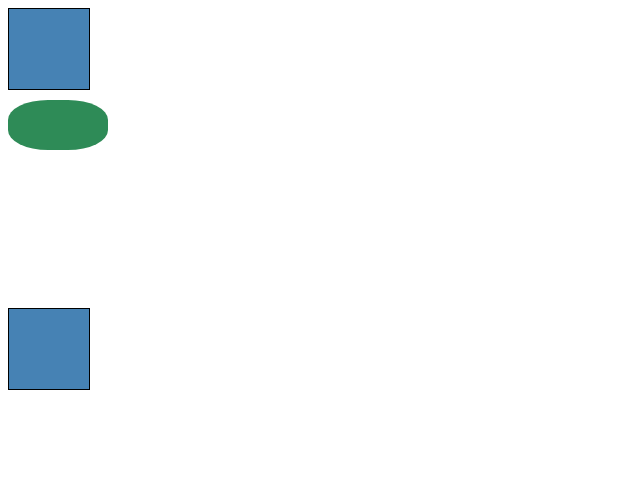
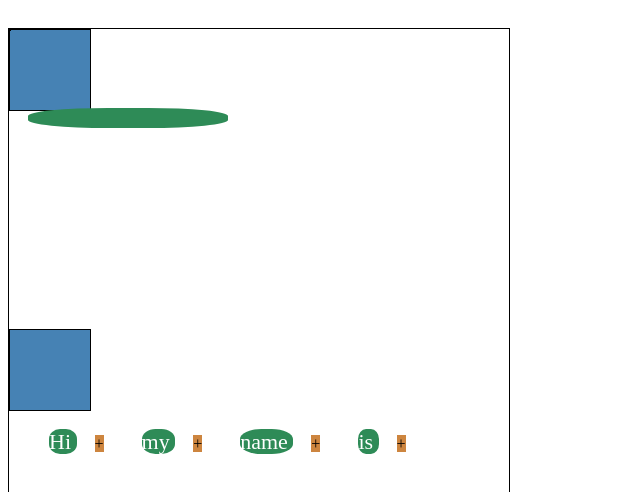
Before and after one commit to User5100/react_animate, a React app: page / in a window 1280 px wide. Shown: the top 492 px of the page, without its empty margins (0-640 px from the left). Built offline with nearby package versions, Linux system fonts and the light colour scheme.

Commit message:
Added insert words feature

```diff
--- a/src/app/App.js
+++ b/src/app/App.js
@@ -24,27 +24,65 @@ class App extends Component {
 			isWordHighlighted: false,
 			rangeHighlighted: { left: 0, top: 0, width: 0, height: 0 },
 			wordHighlightedPosition: { left: 0, top: 0 },
-			isHighlighterEnabled: true
+			isHighlighterEnabled: true,
+			words: ['Hi', 'my', 'name', 'is'],
+      inputText: '',
+      showInput: false,
+      indexOfWordBeforeInsert: 0,
+      highlightElementCoverage: []
 		}
 
 		this.isWordCoveredByHighlightedRange = this.isWordCoveredByHighlightedRange.bind(this)
 		this.getMousePosition = this.getMousePosition.bind(this)
 		this.dragAndDropAnItem = this.dragAndDropAnItem.bind(this)
+    this.handleTextInputChange = this.handleTextInputChange.bind(this)
+    this.handleTextInputOnEnter = this.handleTextInputOnEnter.bind(this)
+    this.handleDisplayInputBox = this.handleDisplayInputBox.bind(this)
 	}
 
-	isWordCoveredByHighlightedRange() {
+  handleTextInputChange(event) {
+    let { value } = event.target
+    this.setState({ inputText: value })
+  }
+
+  handleDisplayInputBox(index) {
+
+    this.setState({ showInput: true, indexOfWordBeforeInsert: index }, () => {
+      //Callback that automatically sets the focus on input
+      //so user can type right away wihtout needing to click
+      //on input box
+      this.input.focus()
+    })
+  }
+
+  handleTextInputOnEnter(event) {
+    if(event.key === 'Enter') { //Only perform if onEnter
+      let words = this.state.words
+
+      //Insert new word into the existing array of words
+      Promise.resolve([...words.slice(0, this.state.indexOfWordBeforeInsert + 1),
+                       this.state.inputText,
+                       ...words.slice(this.state.indexOfWordBeforeInsert + 1, ...words.length)])
+             .then((_words) => {
+                console.log(_words)
+                this.setState({ words: _words, inputText: '', showInput: false })
+             })
+    }
+  }
+
+	isWordCoveredByHighlightedRange(child) {
 		//TODO - Calculate area covered by rangeHighlighted
 			let { top, left, bottom, right, width } = this.rangeHighlighter.getBoundingClientRect()
 
-
-			if((top <= this.ballOne.getBoundingClientRect().top &&
-				  left <= this.ballOne.getBoundingClientRect().left) ||
-				 (top <= this.ballOne.getBoundingClientRect().bottom &&
-				 	left <= this.ballOne.getBoundingClientRect().right)) {
+			if((top - bottom) <= (child.getBoundingClientRect().top - child.getBoundingClientRect().bottom ||
+				 (left - right) <= (child.getBoundingClientRect().left - child.getBoundingClientRect().right))) {
 
 				this.setState({ isWordHighlighted: true })
+        console.log('Highlighter: ',this.rangeHighlighter.getBoundingClientRect(), 'Child: ', child.innerHTML, child.getBoundingClientRect())
+        return true
 			} else {
 				this.setState({ isWordHighlighted: false })
+        return false
 			}
 	}
 
@@ -93,7 +131,16 @@ class App extends Component {
 		.subscribe(rangeHighlighted => {
 			this.setState({ rangeHighlighted: rangeHighlighted })
 
-			this.isWordCoveredByHighlightedRange()
+      //Access word elements
+      //this.wordsContainer.map(item => {
+      //  console.log(item)
+      //})
+
+      let highlightElementCoverage = Array.from(this.wordsContainer.childNodes).map(child => {
+        return this.isWordCoveredByHighlightedRange(child)
+      })
+
+      this.setState({ highlightElementCoverage: highlightElementCoverage })
 
 		})
 
@@ -170,15 +217,33 @@ class App extends Component {
 		//End Snap to grid
 
 		//Start drag drop multiple items
+		this.dragAndDropAnItem()
+		//End drag drop multiple items
 
-		this.dragAndDropAnItem()
 	}
 
 	render() {
 
+		let words = this.state.words
+    let input
+
+    input = (index) => {
+      if(this.state.showInput && index == this.state.indexOfWordBeforeInsert) { //show inputBox insert
+      return (
+        <input
+          className='input-box'
+          style={styles.inputBox}
+          ref={input => this.input = input}
+          value={this.state.inputText}
+          onChange={this.handleTextInputChange}
+          onKeyPress={this.handleTextInputOnEnter}
+          type='text' />
+        )
+      }
+    }
+
 		return(
 			<div>
-
 				<div
 					ref={word => this.word = word}
 					style={Object.assign({}, { top: `${this.state.y}px` }, styles.word)} >
@@ -200,6 +265,27 @@ class App extends Component {
 						ref={rangeHighlighter => this.rangeHighlighter = rangeHighlighter}
 						style={Object.assign({}, this.state.rangeHighlighted, styles.rangeHighlighter)}>
 					</svg>
+          <div
+            className='words-container'
+            ref={wordsContainer => this.wordsContainer = wordsContainer}
+            style={styles.wordsContainer}>
+            {words.map((word, i) => (<div
+                                      key={i}
+                                      ref={wordSpan => this.wordSpan = wordSpan}
+                                      style={styles.wordContainer}>
+                                      <span
+                                      className='word'
+                                      style={Object.assign({}, styles.word, this.state.highlightElementCoverage[i]? this.state.wordHighlightedPosition : {})}
+                                      >{word} </span>
+                                      <span
+                                        onClick={() => this.handleDisplayInputBox(i)}
+                                        style={Object.assign({}, styles.addText)}>+</span>
+                                        {input(i)}
+                                     </div>))}
+
+
+
+          </div>
 				</div>
 
 			</div>
@@ -213,10 +299,13 @@ const styles = {
 	word: {
 		borderRadius: '40%',
 		background: 'seagreen',
-		width: '100px',
-		height: '50px',
-		position: 'absolute',
-		zIndex: 2
+    maxWidth: '200px',
+		height: '20px',
+		position: 'relative',
+		zIndex: 2,
+    marginLeft: '20px',
+    color: '#FFF',
+    fontSize: '22px'
 	},
 	ballOne: {
 		top: '200px'
@@ -226,7 +315,28 @@ const styles = {
 	},
 	rangeHighlighter: {
 		position: 'absolute',
-		background: 'peru',
+    border: '1px solid black',
+		background: 'transparent',
 		zIndex: 2
-	}
+	},
+  wordsContainer: {
+    zIndex: 3,
+    position: 'absolute',
+    top: '400px',
+    left: '20px',
+    userSelect: 'none'
+  },
+  wordContainer: {
+    display: 'inline'
+  },
+  addText: {
+    backgroundColor: 'peru',
+    margin: '0px 18px 0px 18px'
+  },
+  inputBox: {
+    backgroundColor: 'seagreen',
+    padding: '8px',
+    border: 'none',
+    color: '#FFF'
+  }
 }
--- a/styles.css
+++ b/styles.css
@@ -3,6 +3,7 @@
 	width: 500px;
 	height: 500px;
 	background-color: white;
+  border: 1px solid black;
 }
 
 .ball {
@@ -16,3 +17,11 @@
 path {
 	z-index: 4;
 }
+
+.word:hover {
+  cursor: pointer;
+}
+
+.input-box {
+  outline: none;
+}
```
Also changed, not shown: 1 other file (tests, documents, lock files or other folders).
